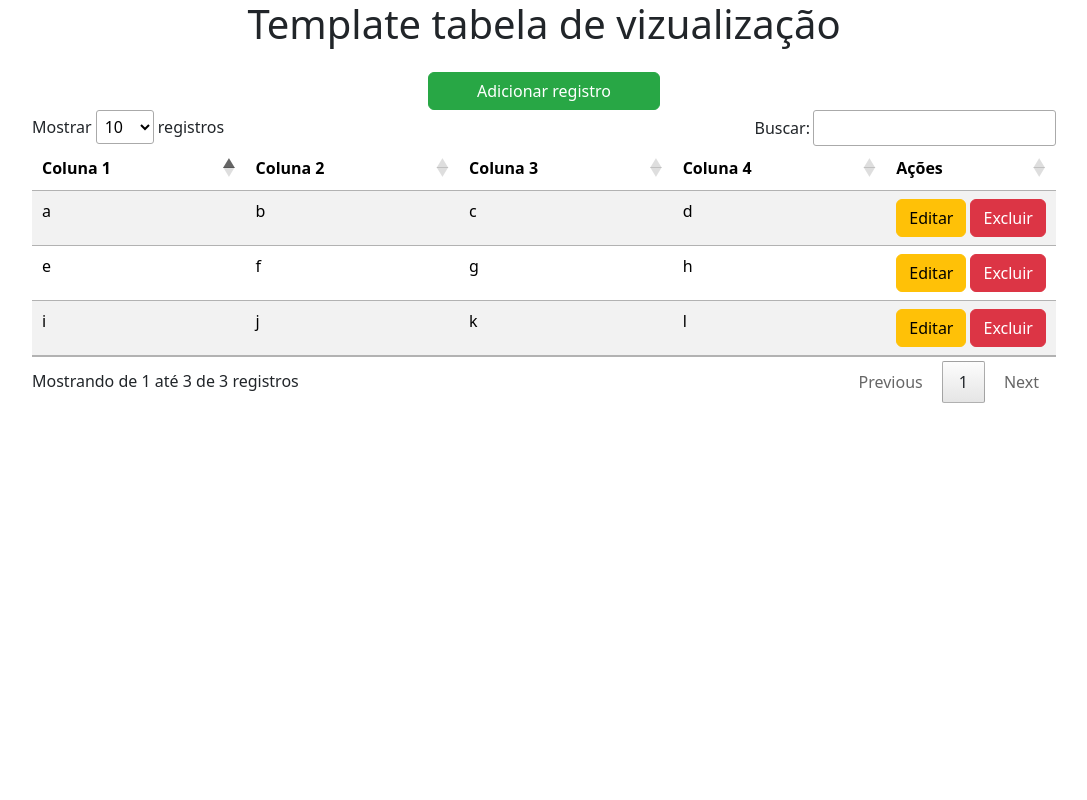
After one commit to maismuz/web, a Django app: page /tabela/ in a window 1280 px wide. The commit adds this page. Shown: the whole page, without its empty margins (96-1183 px from the left). Run offline with Django 4.2, Linux system fonts and the light colour scheme; some libraries are stand-ins or nearby versions.

Commit message:
feat: temaplate de tabela

```diff
--- a/apps/core/static/css/style.css
+++ b/apps/core/static/css/style.css
@@ -1,5 +1,6 @@
 :root {
   --verde-principal: #28a745;
+  --hover-components: #1f7e35;
   --background-color: #e8fccf;
 }
 
@@ -122,15 +123,38 @@ form h2{
   color: var(--verde-principal);
 }
 
-#submit{
+.btn-verde-principal {
   background-color: var(--verde-principal);
   border-color: var(--verde-principal);
+  color: #fff; /* se quiser garantir contraste */
 }
+
+.btn-verde-principal:hover {
+  background-color: var(--hover-components); /* ajuste o tom conforme necessário */
+  border-color: var(--hover-components);
+  color: #fff; /* se quiser garantir contraste */
+}
+
+.table-container{
+  width: 80%;
+  margin: auto;
+}
+
+
 /* Select e input com foco */
 .form-select:focus{
   outline: none !important;;
   border-color: white !important;
   box-shadow: 0 0 0 2px rgba(0, 0, 0, 0.1) !important;
+}
+
+.acoes{
+  display: flex;
+  justify-content: center;
+}
+
+.acoes-th{
+  width: 15%;
 }
 
 @media (max-width: 768px) {
--- /dev/null
+++ b/apps/core/static/js/table.js
@@ -0,0 +1,22 @@
+document.addEventListener("DOMContentLoaded", function () {
+    new DataTable('#table', {
+      language: {
+        "decimal": ",",
+        "thousands": ".",
+        "processing": "Processando...",
+        "search": "Buscar:",
+        "lengthMenu": "Mostrar _MENU_ registros",
+        "info": "Mostrando de _START_ até _END_ de _TOTAL_ registros",
+        "infoEmpty": "Mostrando 0 até 0 de 0 registros",
+        "infoFiltered": "(filtrado de _MAX_ registros no total)",
+        "infoPostFix": "",
+        "loadingRecords": "Carregando...",
+        "zeroRecords": "Nenhum registro encontrado",
+        "emptyTable": "Nenhum dado disponível na tabela",
+        "aria": {
+            "sortAscending": ": ativar para ordenar a coluna em ordem crescente",
+            "sortDescending": ": ativar para ordenar a coluna em ordem decrescente"
+        }
+      }
+    });
+  });
--- a/apps/core/templates/base_forms.html
+++ b/apps/core/templates/base_forms.html
@@ -5,8 +5,8 @@
   <meta charset="UTF-8">
   <title>Formulário Completo</title>
   <meta name="viewport" content="width=device-width, initial-scale=1"> <!-- Essencial para responsividade -->
+  <link href="https://cdn.jsdelivr.net/npm/bootstrap@5.3.6/dist/css/bootstrap.min.css" rel="stylesheet">
   <link rel="stylesheet" href="{% static 'css/style.css' %}">
-  <link href="https://cdn.jsdelivr.net/npm/bootstrap@5.3.6/dist/css/bootstrap.min.css" rel="stylesheet">
 </head>
 
 <body>
@@ -162,7 +162,7 @@
 
         <!-- Botão -->
         <div class="col-12 text-center">
-          <button class="btn btn-primary px-5" type="submit">Enviar</button>
+          <button class="btn btn-verde-principal px-5" type="submit">Enviar</button>
         </div>
       </div>
     </form>
--- /dev/null
+++ b/apps/core/templates/base_tabela.html
@@ -0,0 +1,130 @@
+{% load static %}
+<!-- Copie os links e scripts da <head> e os scripts da <body> -->
+<!DOCTYPE html>
+<html lang="pt-BR">
+<head>
+  <meta charset="UTF-8">
+  <title>Formulário Completo</title>
+  <meta name="viewport" content="width=device-width, initial-scale=1">
+  <link href="https://cdn.jsdelivr.net/npm/bootstrap@5.3.6/dist/css/bootstrap.min.css" rel="stylesheet">
+  <link rel="stylesheet" href="https://cdn.datatables.net/2.3.0/css/dataTables.dataTables.min.css" /></head>
+  <script src="https://code.jquery.com/jquery-3.6.0.min.js"></script>
+  <link rel="stylesheet" href="{% static 'css/style.css' %}">
+<body>
+
+    <h1 class="text-center mb-4">Template tabela de vizualização</h1>
+
+    <!-- copie a partir daqui -->
+    <div class="table-container">
+        <div class="d-flex justify-content-center">
+            <button class="btn btn-verde-principal px-5" type="button" data-bs-toggle="modal" data-bs-target="#modalAdicionar">Adicionar registro</button>
+        </div>
+        <table id="table" class="table table-striped table-hover">
+            <thead>
+                <tr>
+                    <th>Coluna 1</th>
+                    <th>Coluna 2</th>
+                    <th>Coluna 3</th>
+                    <th>Coluna 4</th>
+                    <th class="acoes-th">Ações</th>
+                </tr>
+            </thead>
+            <tbody>
+                <tr>
+                    <td>a</td>
+                    <td>b</td>
+                    <td>c</td>
+                    <td>d</td>
+                    <td class="acoes">
+                        <button class="btn btn-warning me-1" data-bs-toggle="modal" data-bs-target="#modalEditar">Editar</button>
+                        <button class="btn btn-danger" data-bs-toggle="modal" data-bs-target="#modalExcluir">Excluir</button>
+                    </td>
+                </tr>
+                <tr>
+                    <td>e</td>
+                    <td>f</td>
+                    <td>g</td>
+                    <td>h</td>
+                    <td class="acoes">
+                        <button class="btn btn-warning me-1" data-bs-toggle="modal" data-bs-target="#modalEditar">Editar</button>
+                        <button class="btn btn-danger" data-bs-toggle="modal" data-bs-target="#modalExcluir">Excluir</button>
+                    </td>
+                </tr>
+                <tr>
+                    <td>i</td>
+                    <td>j</td>
+                    <td>k</td>
+                    <td>l</td>
+                    <td class="acoes">
+                        <button class="btn btn-warning me-1" data-bs-toggle="modal" data-bs-target="#modalEditar">Editar</button>
+                        <button class="btn btn-danger" data-bs-toggle="modal" data-bs-target="#modalExcluir">Excluir</button>
+                    </td>
+                </tr>
+            </tbody>
+        </table>
+    </div>
+
+    <!-- Modal Adicionar -->
+    <div class="modal fade" id="modalAdicionar" tabindex="-1" aria-labelledby="modalAdicionarLabel" aria-hidden="true">
+        <div class="modal-dialog modal-dialog-centered">
+            <div class="modal-content">
+                <div class="modal-header">
+                    <h5 class="modal-title" id="modalAdicionarLabel">Adicionar Registro</h5>
+                    <button type="button" class="btn-close" data-bs-dismiss="modal" aria-label="Fechar"></button>
+                </div>
+                <div class="modal-body">
+                    <!-- Formulário de adicionar registro -->
+                  <p class="d-flex justify-content-center">Adicionar formulario</p>
+                </div>
+                <div class="modal-footer">
+                    <button type="button" class="btn btn-secondary" data-bs-dismiss="modal">Cancelar</button>
+                    <button class="btn btn-verde-principal" type="submit">Enviar</button>
+                </div>
+            </div>
+        </div>
+    </div>
+
+    <!-- Modal Editar -->
+    <div class="modal fade" id="modalEditar" tabindex="-1" aria-labelledby="modalEditarLabel" aria-hidden="true">
+        <div class="modal-dialog modal-dialog-centered">
+            <div class="modal-content">
+                <div class="modal-header">
+                    <h5 class="modal-title" id="modalEditarLabel">Editar Registro</h5>
+                    <button type="button" class="btn-close" data-bs-dismiss="modal" aria-label="Fechar"></button>
+                </div>
+                <div class="modal-body">
+                    <!-- Formulário de edição de registro -->
+                    <p class="d-flex justify-content-center">Adicionar formulario</p>
+                </div>
+                <div class="modal-footer">
+                    <button type="button" class="btn btn-secondary" data-bs-dismiss="modal">Cancelar</button>
+                    <button class="btn btn-verde-principal" type="submit">Enviar</button>
+                </div>
+            </div>
+        </div>
+    </div>
+
+    <!-- Modal Excluir -->
+    <div class="modal fade" id="modalExcluir" tabindex="-1" aria-labelledby="modalExcluirLabel" aria-hidden="true">
+        <div class="modal-dialog modal-dialog-centered">
+            <div class="modal-content">
+                <div class="modal-header">
+                    <h5 class="modal-title" id="modalExcluirLabel">Excluir Registro</h5>
+                    <button type="button" class="btn-close" data-bs-dismiss="modal" aria-label="Fechar"></button>
+                </div>
+                <div class="modal-body">
+                    <p>Tem certeza que deseja excluir este registro?</p>
+                </div>
+                <div class="modal-footer">
+                    <button type="button" class="btn btn-secondary" data-bs-dismiss="modal">Cancelar</button>
+                    <button type="button" class="btn btn-danger">Excluir</button>
+                </div>
+            </div>
+        </div>
+    </div>
+
+  <script src="https://cdn.jsdelivr.net/npm/bootstrap@5.3.6/dist/js/bootstrap.bundle.min.js"></script>
+  <script src="https://cdn.datatables.net/2.3.0/js/dataTables.min.js"></script>
+  <script src="{% static 'js/table.js' %}"></script>
+</body>
+</html>
--- a/apps/core/templates/homepage.html
+++ b/apps/core/templates/homepage.html
@@ -37,6 +37,7 @@
                     <a href="/admin/turismuz/" class="btn btn-outline-primary">Admin Turismuz</a>
                     <a href="/admin/" class="btn btn-outline-dark">Admin Principal</a>
                     <a href="/forms/" class="btn btn-outline-secondary">Formulários Base</a>
+                    <a href="/tabela/" class="btn btn-outline-secondary">Tabelas Base</a>
                 </div>
             </div>
         </div>
--- a/apps/core/urls.py
+++ b/apps/core/urls.py
@@ -9,6 +9,7 @@ urlpatterns = [
     # Rotas do core
     path("", homepage, name="index"),
     path("forms/", base_forms, name="base_forms"),
+    path("tabela/", base_tabela, name="base_tabela"),
 
     # Rota para as demais aplicações
     path("adotamuz/", include("apps.adotamuz.urls")),
--- a/apps/core/views.py
+++ b/apps/core/views.py
@@ -11,3 +11,9 @@ def base_forms(request):
     Função de view para renderizar a página de formulários base.
     """
     return render(request, "base_forms.html")
+
+def base_tabela(request):
+    """
+    Função de view para renderizar a página de formulários base.
+    """
+    return render(request, "base_tabela.html")
```
Also changed, not shown: apps/movemuz/migrations/0002_passageiro.py.
